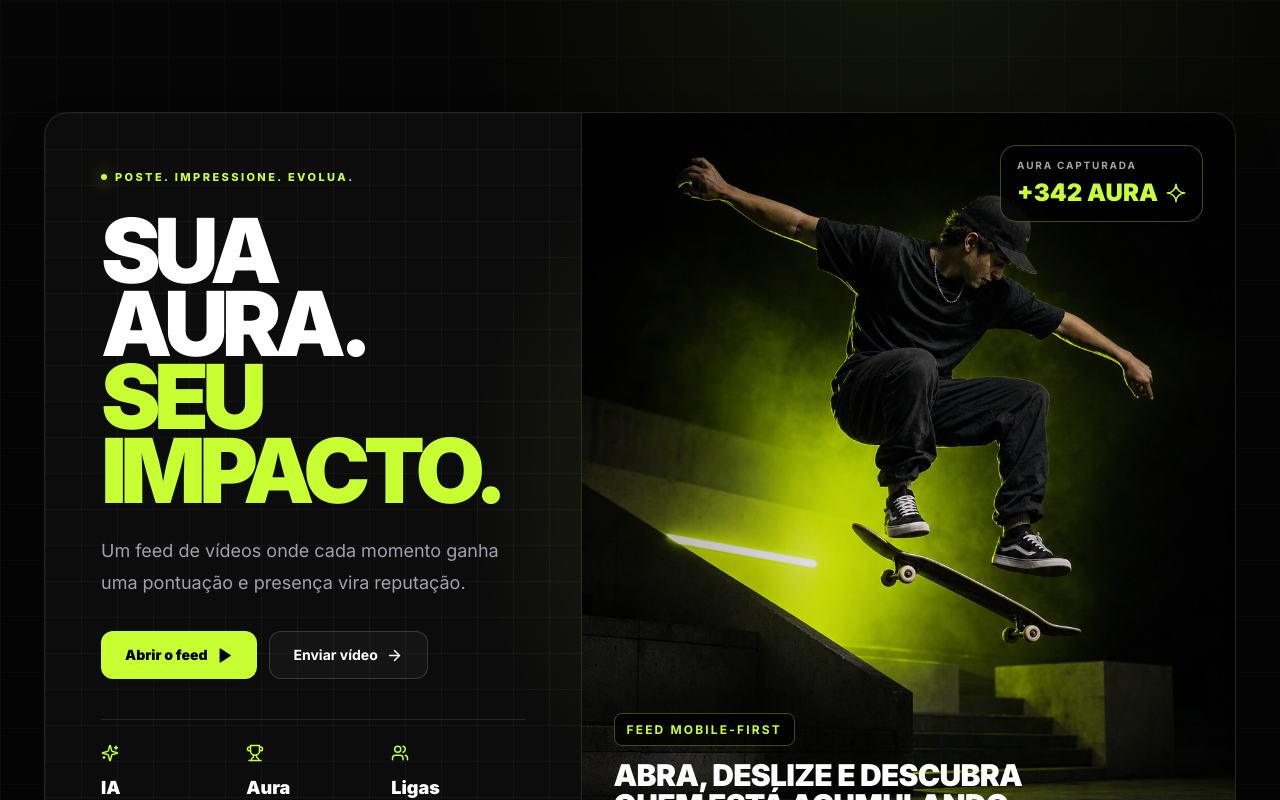
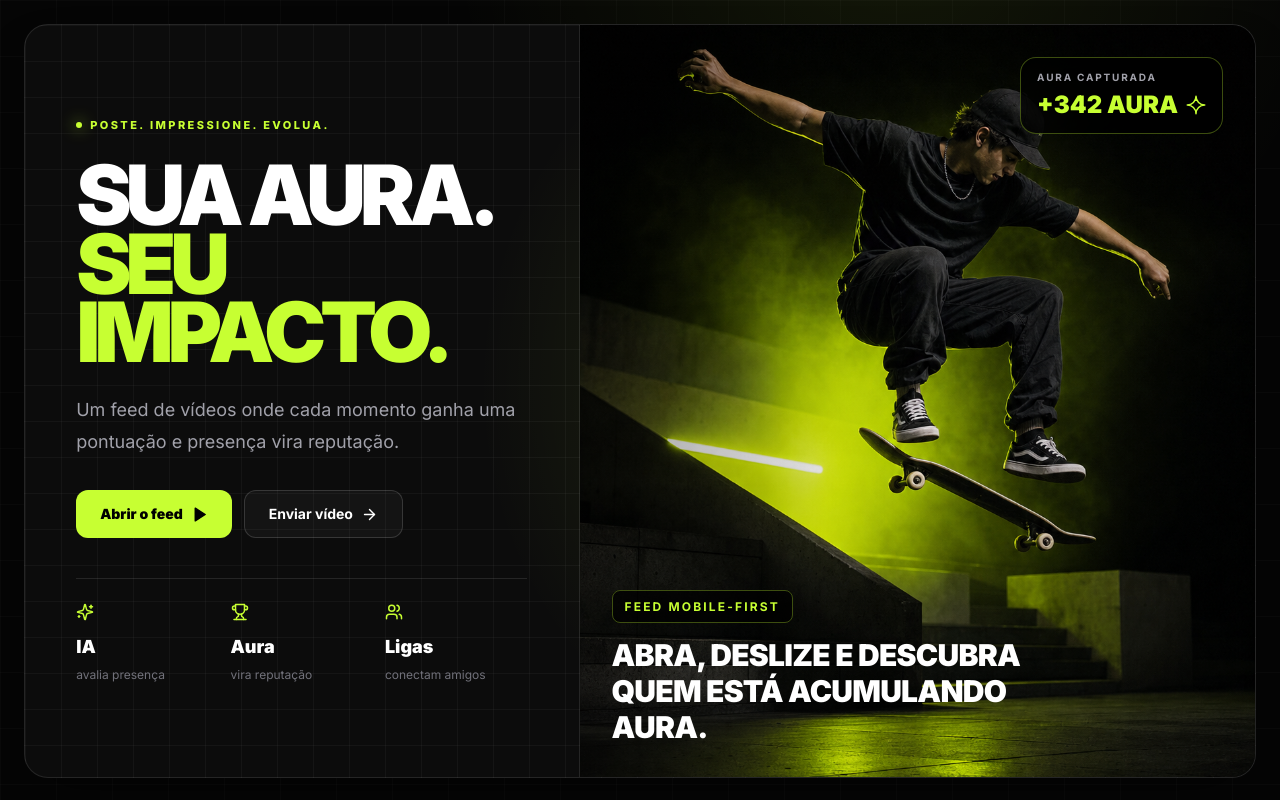
Before and after one commit to dolzaan/aura-rank, a Next.js app: page / in a window 1280 px wide. Built offline with nearby package versions, Linux system fonts and the light colour scheme; no server answers.

Commit message:
fix: make landing responsive across viewports

```diff
--- a/src/app/globals.css
+++ b/src/app/globals.css
@@ -228,6 +228,47 @@ textarea:focus-visible {
   }
 }
 
+@media (min-width: 1024px) and (max-height: 760px) {
+  .landing-shell {
+    padding-block: 1rem;
+  }
+
+  .landing-card {
+    min-height: calc(100dvh - 2rem);
+  }
+
+  .landing-copy {
+    padding-block: 2rem;
+  }
+
+  .landing-title {
+    font-size: clamp(3.4rem, 6.4vw, 5.7rem);
+  }
+
+  .landing-description {
+    margin-top: 1rem;
+    font-size: 1rem;
+    line-height: 1.6;
+  }
+
+  .landing-actions {
+    margin-top: 1.25rem;
+  }
+
+  .landing-highlights {
+    margin-top: 1.5rem;
+    padding-top: 1rem;
+  }
+
+  .landing-highlights svg {
+    margin-bottom: 0.5rem;
+  }
+
+  .landing-visual-caption {
+    bottom: 1.5rem;
+  }
+}
+
 @media (prefers-reduced-motion: reduce) {
   *,
   *::before,
--- a/src/app/page.tsx
+++ b/src/app/page.tsx
@@ -15,22 +15,22 @@ export default function Home() {
     <>
       <VideoFeed className="md:hidden" />
 
-      <div className="mx-auto hidden min-h-dvh w-full max-w-[1240px] px-6 pb-10 pt-28 md:block">
-        <section className="surface brand-grid relative min-h-[calc(100dvh-9rem)] overflow-hidden">
+      <div className="landing-shell mx-auto hidden min-h-dvh w-full max-w-[1440px] px-4 py-4 md:block lg:px-6 lg:py-6">
+        <section className="landing-card surface brand-grid relative min-h-[calc(100dvh-2rem)] overflow-hidden lg:min-h-[calc(100dvh-3rem)]">
           <div className="pointer-events-none absolute inset-0 bg-[radial-gradient(circle_at_72%_48%,rgba(199,255,50,.16),transparent_27rem)]" />
-          <div className="relative grid min-h-[calc(100dvh-9rem)] grid-cols-[.9fr_1.1fr]">
-            <div className="relative z-10 flex flex-col justify-center px-10 py-14 lg:px-14">
+          <div className="landing-layout relative grid min-h-[inherit] grid-cols-1 lg:grid-cols-[minmax(0,.9fr)_minmax(0,1.1fr)]">
+            <div className="landing-copy relative z-10 flex flex-col justify-center px-7 py-10 sm:px-10 lg:px-[clamp(2.5rem,4vw,4rem)] lg:py-[clamp(2.5rem,6vh,4.5rem)]">
               <span className="eyebrow">Poste. Impressione. Evolua.</span>
-              <h1 className="mt-7 max-w-xl text-[clamp(4.4rem,7vw,7.4rem)] font-black uppercase leading-[0.82] tracking-[-0.075em]">
+              <h1 className="landing-title mt-7 max-w-xl text-[clamp(3.2rem,8vw,6.5rem)] font-black uppercase leading-[0.82] tracking-[-0.075em] lg:text-[clamp(4rem,6.5vw,6.8rem)]">
                 Sua aura.
                 <br />
                 <span className="text-aura">Seu impacto.</span>
               </h1>
-              <p className="mt-7 max-w-lg text-lg leading-8 text-zinc-400">
+              <p className="landing-description mt-5 max-w-lg text-base leading-7 text-zinc-400 lg:mt-7 lg:text-lg lg:leading-8">
                 Um feed de vídeos onde cada momento ganha uma pontuação e
                 presença vira reputação.
               </p>
-              <div className="mt-8 flex gap-3">
+              <div className="landing-actions mt-6 flex flex-wrap gap-3 lg:mt-8">
                 <Link href="/feed" className="primary-button">
                   Abrir o feed <Play size={17} fill="currentColor" />
                 </Link>
@@ -39,7 +39,7 @@ export default function Home() {
                 </Link>
               </div>
 
-              <div className="mt-10 grid grid-cols-3 gap-3 border-t border-white/10 pt-6">
+              <div className="landing-highlights mt-8 grid grid-cols-3 gap-3 border-t border-white/10 pt-5 lg:mt-10 lg:pt-6">
                 {productHighlights.map(({ icon: Icon, value, label }) => (
                   <div key={value}>
                     <Icon className="mb-3 text-aura" size={18} />
@@ -52,17 +52,17 @@ export default function Home() {
               </div>
             </div>
 
-            <div className="relative min-h-[620px] overflow-hidden border-l border-white/10">
+            <div className="landing-visual relative min-h-[clamp(360px,48vh,620px)] overflow-hidden border-t border-white/10 lg:min-h-0 lg:border-l lg:border-t-0">
               <Image
                 src="/auratok-skate-hero.png"
                 alt="Skatista realizando uma manobra sob luz verde-limão"
                 fill
                 priority
-                sizes="55vw"
+                sizes="(min-width: 1024px) 55vw, 100vw"
                 className="object-cover object-center"
               />
               <div className="absolute inset-0 bg-gradient-to-r from-black/35 via-transparent to-black/10" />
-              <div className="absolute right-8 top-8 rounded-2xl border border-aura/30 bg-black/70 px-4 py-3 backdrop-blur-xl">
+              <div className="absolute right-5 top-5 rounded-2xl border border-aura/30 bg-black/70 px-4 py-3 backdrop-blur-xl lg:right-8 lg:top-8">
                 <span className="block text-[10px] font-bold uppercase tracking-[0.18em] text-zinc-400">
                   Aura capturada
                 </span>
@@ -70,11 +70,11 @@ export default function Home() {
                   +342 AURA <BrandMark className="size-5" />
                 </strong>
               </div>
-              <div className="absolute bottom-8 left-8 right-8">
+              <div className="landing-visual-caption absolute bottom-6 left-6 right-6 lg:bottom-8 lg:left-8 lg:right-8">
                 <span className="section-label rounded-lg border border-aura/30 bg-black/70 px-3 py-2 text-aura backdrop-blur">
                   Feed mobile-first
                 </span>
-                <p className="mt-5 max-w-md text-3xl font-black uppercase leading-none tracking-tight">
+                <p className="mt-4 max-w-md text-2xl font-black uppercase leading-none tracking-tight lg:mt-5 lg:text-3xl">
                   Abra, deslize e descubra quem está acumulando aura.
                 </p>
               </div>
```
